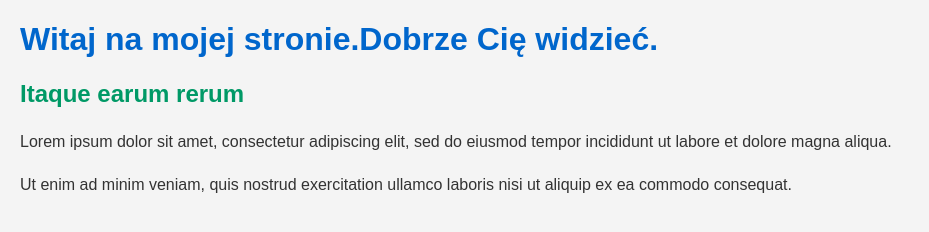
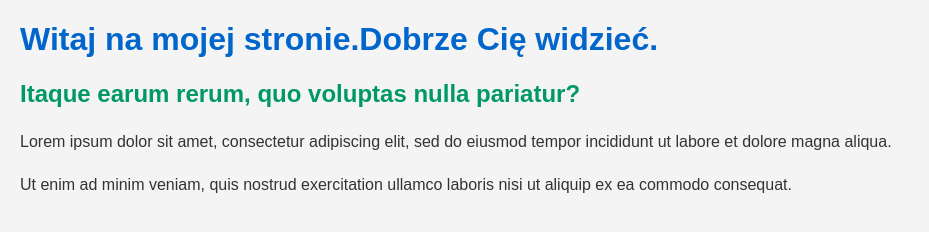
Before and after one commit to LukaszWojtyniak/nauka-gita-2, a plain HTML site: page index.html in a window 1280 px wide. Shown: the whole page, without its empty margins (0-929 px from the left). Drawn offline with Linux system fonts and the light colour scheme.

Commit message:
Add h2 content

```diff
--- a/index.html
+++ b/index.html
@@ -7,7 +7,7 @@
 </head>
 <body>
   <h1>Witaj na mojej stronie.Dobrze Cię widzieć.</h1>
-  <h2>Itaque earum rerum</h2>
+  <h2>Itaque earum rerum, quo voluptas nulla pariatur?</h2>
   <p>Lorem ipsum dolor sit amet, consectetur adipiscing elit, sed do eiusmod tempor incididunt ut labore et dolore magna aliqua.</p>
   <p>Ut enim ad minim veniam, quis nostrud exercitation ullamco laboris nisi ut aliquip ex ea commodo consequat.</p>
 </body>
```
